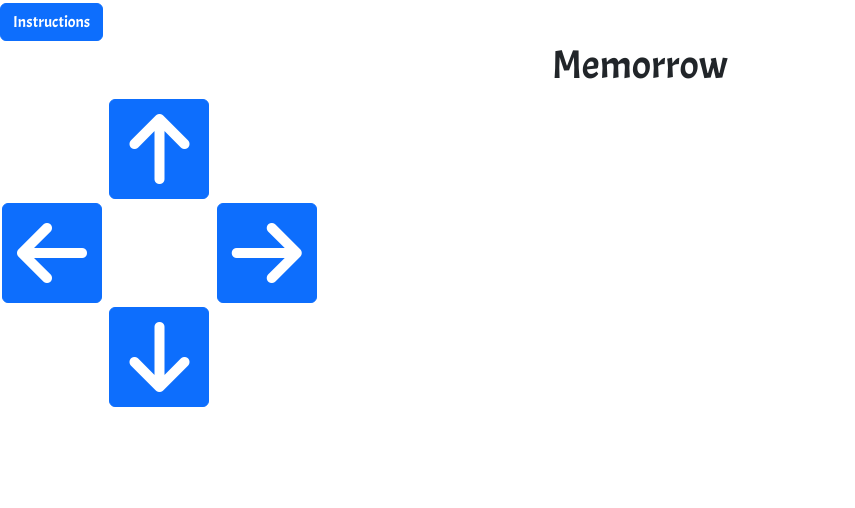
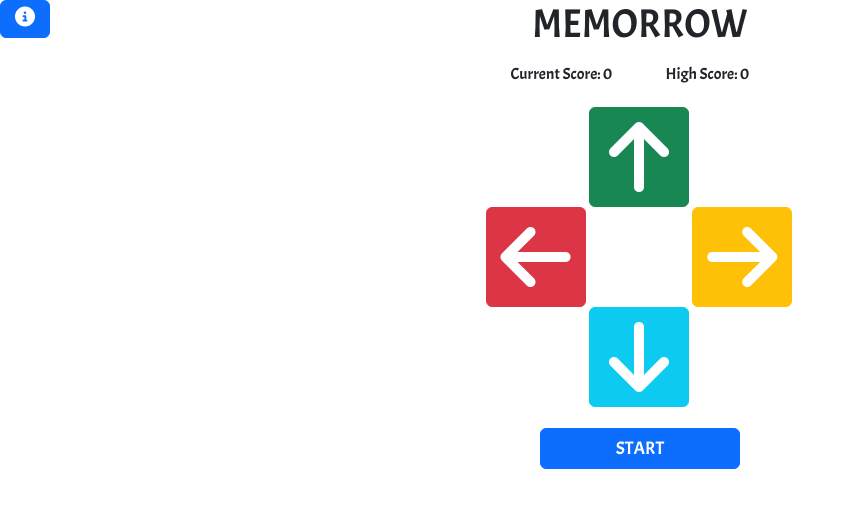
Before and after one commit to SamuelMacKay/Memory-game, a plain HTML site: page index.html in a window 1280 px wide. Shown: the whole page, without its empty margins (0-855 px from the left). Drawn offline with nearby package versions, Linux system fonts and the light colour scheme.

Commit message:
finished CSS and HTML core for the game

```diff
--- a/assets/css/style.css
+++ b/assets/css/style.css
@@ -4,22 +4,33 @@ body {
     font-size: 22px;
 }
 
-/* ------------------------------------------------------------------------ Title Header----*/
-#game-name {
-    text-align: center;
+
+/* ------------------------------------------------------------------------ Colour----*/
+#up {
+  --bs-btn-bg: #198754;
+  --bs-btn-border-color: #198754;
+  --bs-btn-hover-bg: #105837;
+  --bs-btn-hover-border-color: #105837;
+}
+#down {
+  --bs-btn-bg: #0dcaf0;
+  --bs-btn-border-color: #0dcaf0;
+  --bs-btn-hover-bg: #056c80;
+  --bs-btn-hover-border-color: #056c80;
+}
+#left {
+  --bs-btn-bg: #dc3545;
+  --bs-btn-border-color: #dc3545;
+  --bs-btn-hover-bg: #972631;
+  --bs-btn-hover-border-color: #972631;
+}
+#right {
+  --bs-btn-bg: #ffc107;
+  --bs-btn-border-color: #ffc107;
+  --bs-btn-hover-bg: #977100;
+  --bs-btn-hover-border-color: #977100;
 }
 
-/* ------------------------------------------------------------------------ Fa Icon size----*/
-.fa-solid {
-    font-size: 80px;
-}
-
-/* ------------------------------------------------------------------------ Arrow buttons----*/
-.arrow {
-    width: 100px;
-    height: 100px;
-    margin: 2px;
-}
 
 .btn-secondary {
   --bs-btn-color: #fff;
@@ -36,6 +47,73 @@ body {
   --bs-btn-disabled-color: #fff;
   --bs-btn-disabled-bg: #fff;
   --bs-btn-disabled-border-color: #fff;
+  z-index: -99999;
+  position: relative;
+
+}
+
+/* ------------------------------------------------------------------------ Instructions----*/
+#myBtn {
+  width: 50px;
+  float: left;
+}
+
+
+/* ------------------------------------------------------------------------ Title Header----*/
+#game-name {
+    text-align: center;
+    padding-right: 50px;
+}
+
+/* ------------------------------------------------------------------------ Score Tracker----*/
+.score-container {
+  margin: 5px auto;
+  width: 309px;
+}
+
+.scores {
+  display: inline-block;
+  padding: 0 25px;
+  font-size: medium;
+}
+/* ------------------------------------------------------------------------Controls----*/
+#game-controls {
+    width: 309px;
+    margin: auto;
+}
+
+#info {
+  font-size: 20px;
+}
+
+
+.fa-solid {
+    font-size: 80px;
+}
+
+.arrow {
+    width: 100px;
+    height: 100px;
+}
+
+
+#start-button {
+  width: 200px;
+  font-size: large;
+}
+
+#start-button-container {
+  width: 200px;
+  padding-top: 20px;
+  margin: auto;
+
+}
+
+/* ------------------------------------------------------------------------ Light Up----*/
+
+.lightOn {
+  box-shadow: 0 0 50px 15px #ffa12e;
+}
 
 /* ------------------------------------------------------------------------ Text Transfrom----*/
 .uppercase {
@@ -75,8 +153,7 @@ body {
     font-weight: bold;
   }
 
-  .close:hover,
-  .close:focus {
+  .close:hover, .close:focus {
     text-decoration: none;
     cursor: pointer;
   }
--- a/index.html
+++ b/index.html
@@ -17,23 +17,30 @@
     <header>
       <!-- Button trigger modal -->
       <button type="button" id="myBtn" class="btn btn-primary" data-bs-toggle="modal" data-bs-target="#exampleModal">
-        Instructions
+        <i id="info" class="fa-solid fa-circle-info"></i>
       </button>
       <h1 id="game-name" class="uppercase">Memorrow</h1>
+      <div class="score-container">
+        <p class="scores">Current Score: <span id="score">0</span></p>
+        <p class="scores">High Score: <span id="high-score">0</span></p>
+    </div>
     </header>
-    <section>
+    <div id="game-controls">
         <button class="btn btn-secondary arrow"></i></button>
-        <button id="up" class="btn btn-primary arrow"><i class="fa-solid fa-arrow-up"></i></button>
+        <button data-listener="false" id="up" class="btn btn-primary arrow"><i class="fa-solid fa-arrow-up"></i></button>
         <button class="btn btn-secondary arrow"></i></button>
         <br>
-        <button id="left" class="btn btn-primary arrow"><i class="fa-solid fa-arrow-left"></i></button>
+        <button data-listener="false" id="left" class="btn btn-primary arrow"><i class="fa-solid fa-arrow-left"></i></button>
         <button class="btn btn-secondary arrow"></i></button>
-        <button id="right" class="btn btn-primary arrow"><i class="fa-solid fa-arrow-right"></i></button>
+        <button data-listener="false" id="right" class="btn btn-primary arrow"><i class="fa-solid fa-arrow-right"></i></button>
         <br>
         <button class="btn btn-secondary arrow"></i></button>
-        <button id="down" class="btn btn-primary arrow"><i class="fa-solid fa-arrow-down"></i></button>
+        <button data-listener="false" id="down" class="btn btn-primary arrow"><i class="fa-solid fa-arrow-down"></i></button>
         <button class="btn btn-secondary arrow"></i></button>
-    </section>
+    </div>
+    <div id="start-button-container">
+      <button type="button" id="start-button" class="btn btn-primary uppercase" onclick="newGame()">Start</button>
+    </div>
 </body>
 
 
@@ -57,31 +64,7 @@
     </div>
   </div>
 </div>
-<script>
-  // Get the modal
-  var modal = document.getElementById("myModal");
+<script src="assets/js/modalscript.js"></script>
+<script src="assets/js/scripts.js"></script>
 
-  // Get the button that opens the modal
-  var btn = document.getElementById("myBtn");
-
-  // Get the <span> element that closes the modal
-  var span = document.getElementsByClassName("close")[0];
-
-  // When the user clicks the button, open the modal
-  btn.onclick = function() {
-    modal.style.display = "block";
-  }
-
-  // When the user clicks on <span> (x), close the modal
-  span.onclick = function() {
-    modal.style.display = "none";
-  }
-
-  // When the user clicks anywhere outside of the modal, close it
-  window.onclick = function(event) {
-    if (event.target == modal) {
-      modal.style.display = "none";
-    }
-  }
-  </script>
 </html>
```
